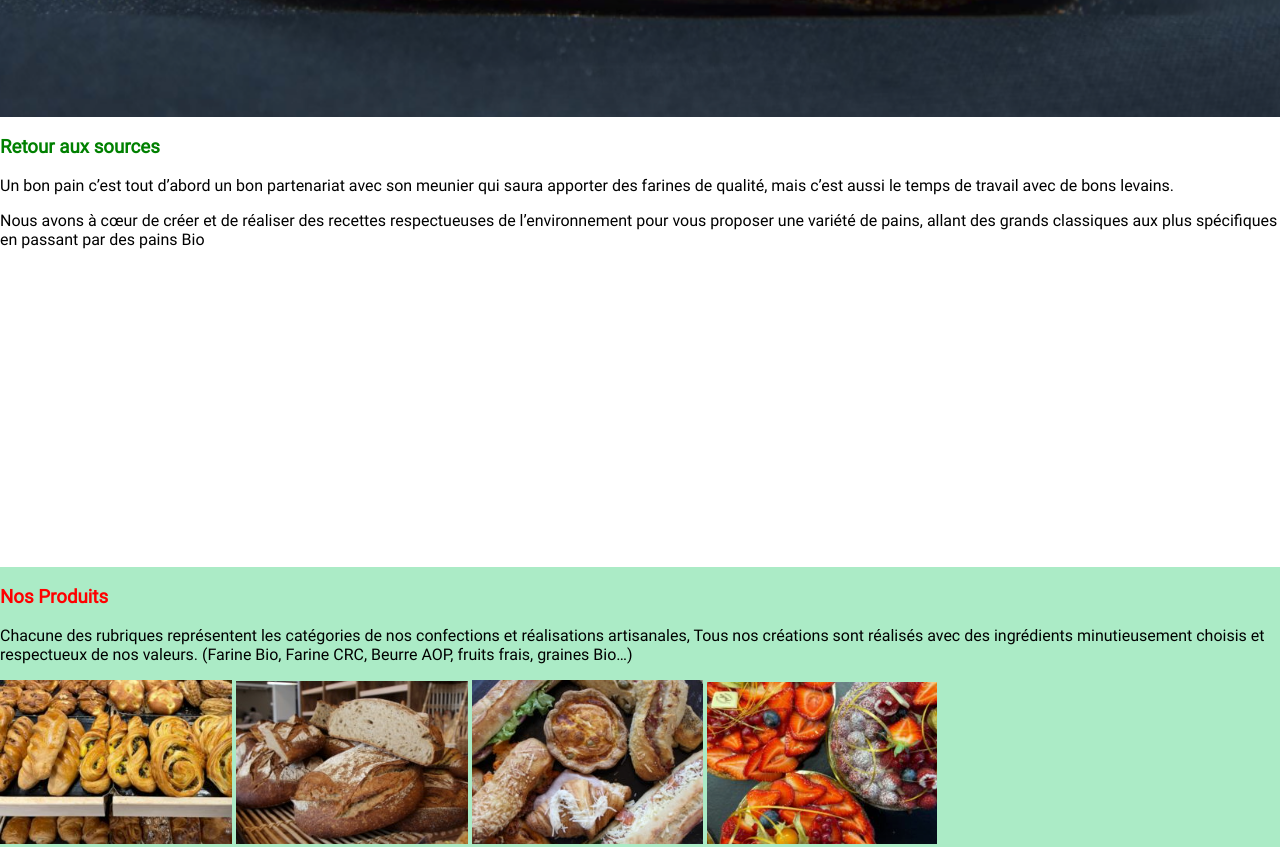
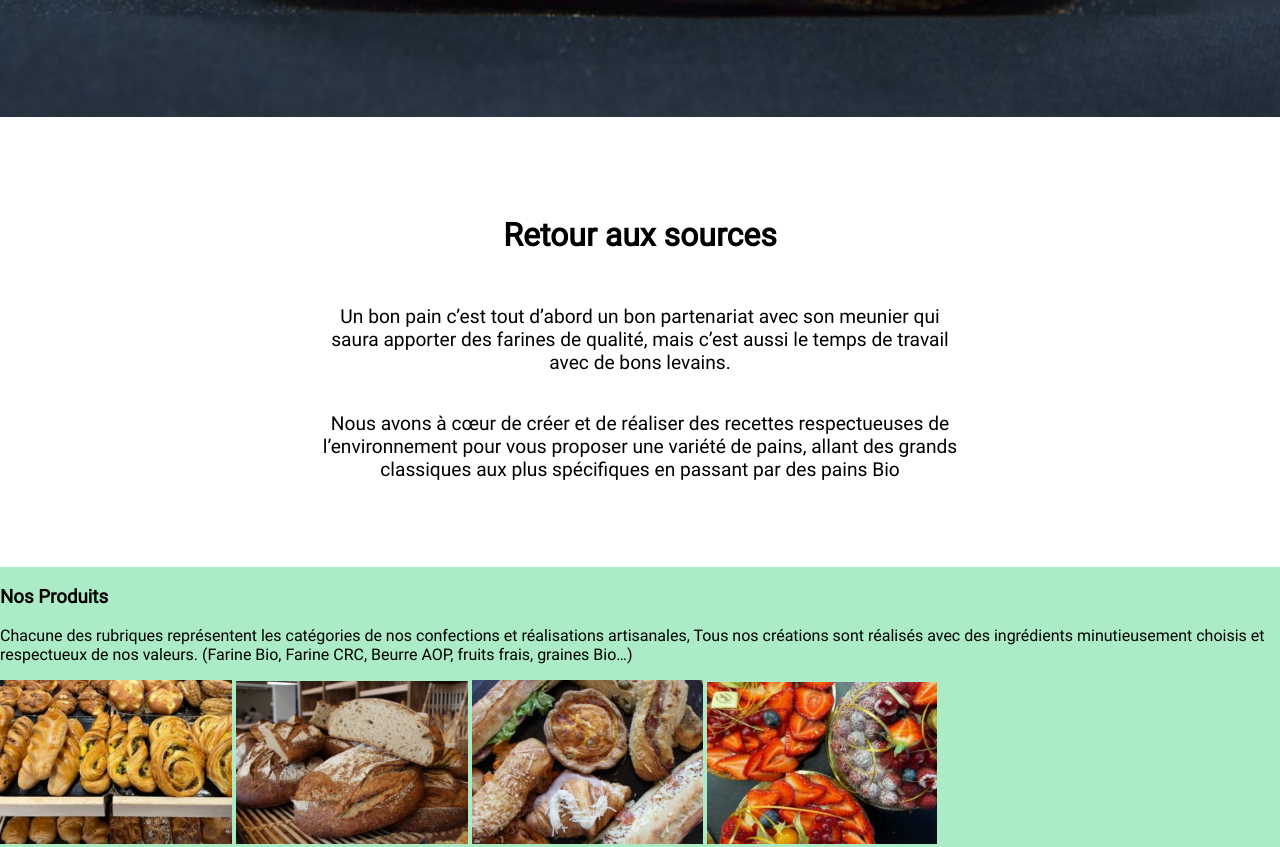
Before and after one commit to olivierdoab/client_boulangerie_julien, a plain HTML site: page index.html in a window 1280 px wide. Shown: the part 700-1547 px from the top of the page. Drawn offline with Linux system fonts and the light colour scheme.

Commit message:
bloc presentation

```diff
--- a/styles.css
+++ b/styles.css
@@ -1,6 +1,3 @@
-h1 {
-  color: red;
-}
 nav {
   height: 6rem;
   background-color: #5c5e66  ;
@@ -25,6 +22,9 @@ nav {
   height: 5rem;
   margin-left: 1rem;
 }
+
+
+
 .image {
   width: 100%;
   min-height: 100%;
@@ -34,12 +34,23 @@ nav {
   display: flex;
   overflow: hidden;
 }
+
+
 .presentation {
-
+  display: flex;
+  flex-direction: column;
+  justify-content: center;
+  align-items: center;
 }
 .presentation h1 {
-  color: green;
+  font-size: 2rem;
 }
+.presentation p {
+  width: 40rem;
+  text-align: center;
+  font-size: 1.2rem;
+}
+
 .produits {
   background-color: #ABEBC6;
 }
@@ -62,6 +73,7 @@ footer {
 
 .container {
   display: grid;
+  grid-template-columns: 100%;
   grid-template-rows: 720px repeat(6, 450px);
 }
 @font-face {
```
